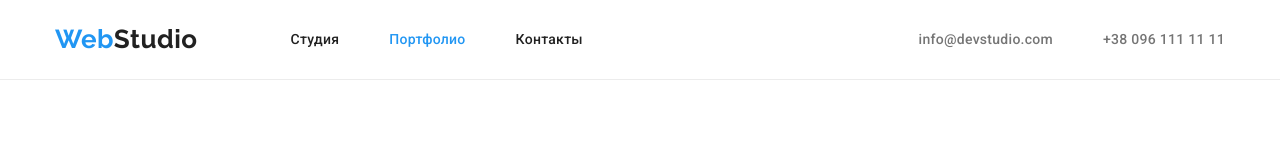
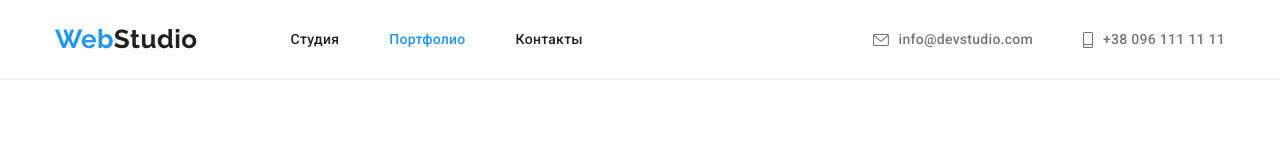
Before and after one commit to AnnaNychyk/goit-markup-hw-04, a plain HTML site: page portfolio.html in a window 1280 px wide. Shown: the top 160 px of the page. Drawn offline with nearby package versions, Linux system fonts and the light colour scheme.

Commit message:
Добавляет icons в хедере Портфолио

```diff
--- a/portfolio.html
+++ b/portfolio.html
@@ -30,9 +30,23 @@
         </ul>
       </nav>
       <ul class="list auth-nav">
-        <li><a href="mailto:info@devstudio.com" class="link">info@devstudio.com</a></li>
-        <li><a href="tel:+380961111111" class="link tlink">+38 096 111 11 11</a></li>
-      </ul>
+                <li>
+                    <a href="mailto:info@devstudio.com" class="link svg-p">
+                        <svg class="envelope" width="16" height="12">
+                            <use href="./images/icons.svg#icon-envelope"></use>
+                        </svg>
+                        <p class="mail">info@devstudio.com</p>
+                    </a>
+                </li>
+                <li>
+                    <a href="tel:+380961111111" class="link tlink svg-p">
+                        <svg class="smartphone" width="10" height="16">
+                            <use href="./images/icons.svg#icon-smartphone"></use>
+                        </svg>
+                        <p class="tel">+38 096 111 11 11</p>
+                    </a>
+                </li>
+       </ul>
     </div>
   </header>
 
```
